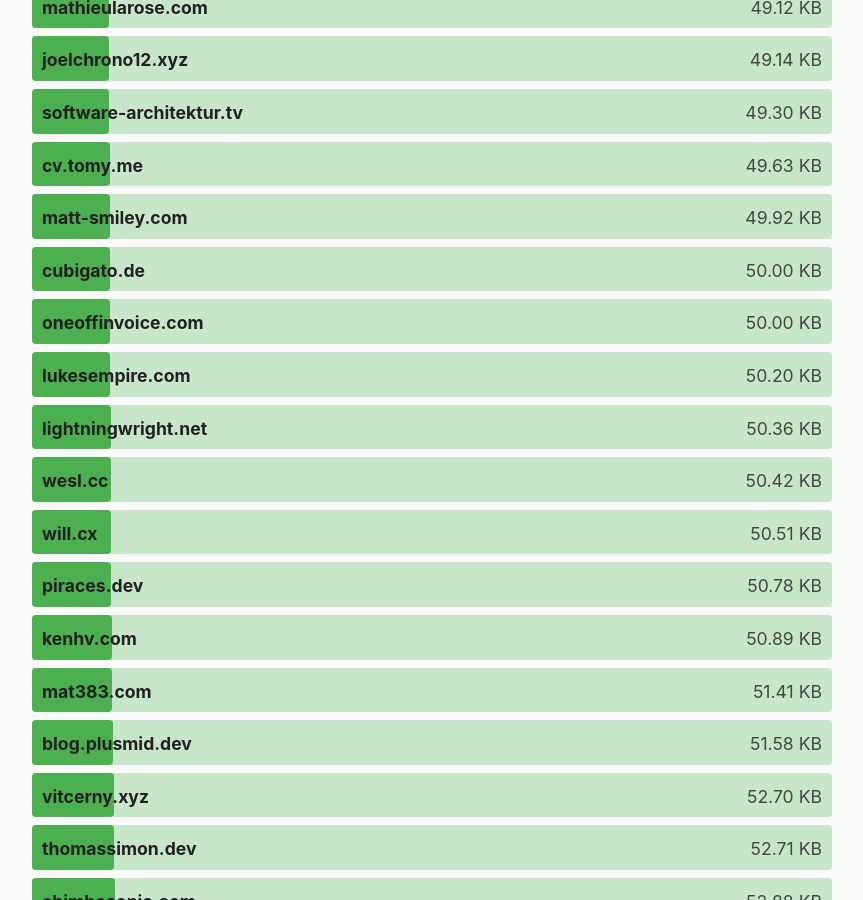
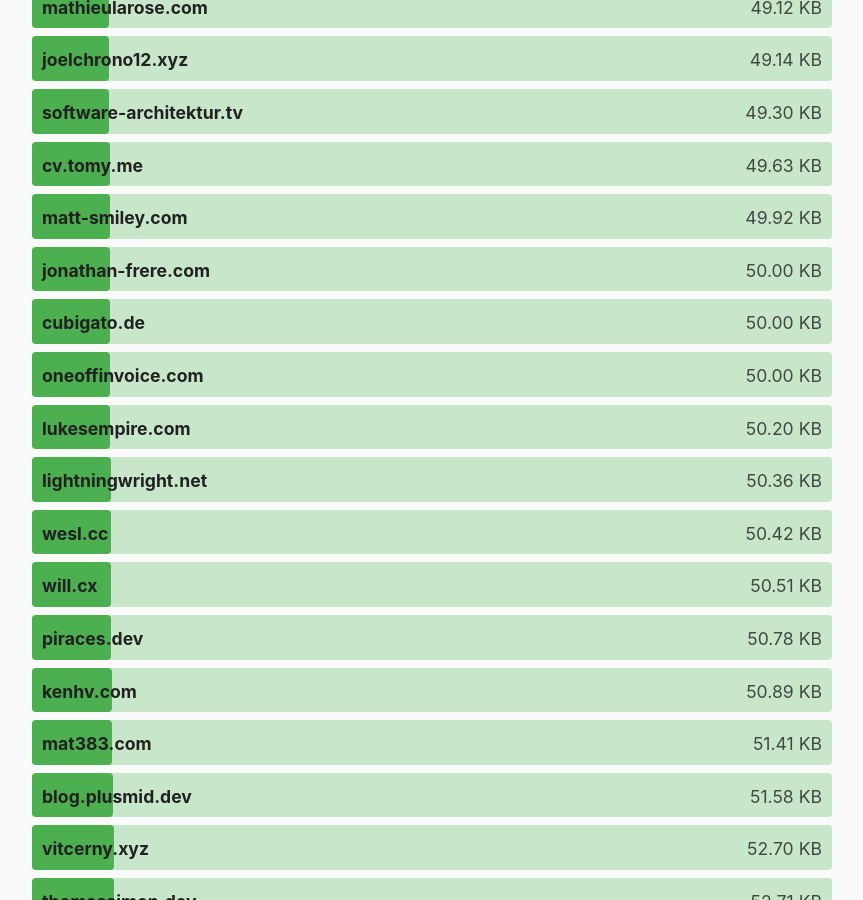
Before and after one commit to kevquirk/512kb.club, a Jekyll site: the page built from index.md, in a window 1280 px wide and 900 px high, scrolled down 16523 px. Shown: the whole window, without its empty margins (208-1071 px from the left). Built offline with Jekyll 4.4.1, drawn with Linux system fonts in a browser that asks for light colours.

Commit message:
Add jonathan-frere.com to sites.yml

```diff
--- a/_data/sites.yml
+++ b/_data/sites.yml
@@ -1,3 +1,9 @@
+
+- domain: jonathan-frere.com
+  url: https://jonathan-frere.com/
+  size: 50.0
+  last_checked: 2025-07-20
+
 - domain: 0xedward.io
   url: https://0xedward.io/
   size: 41.02
```
